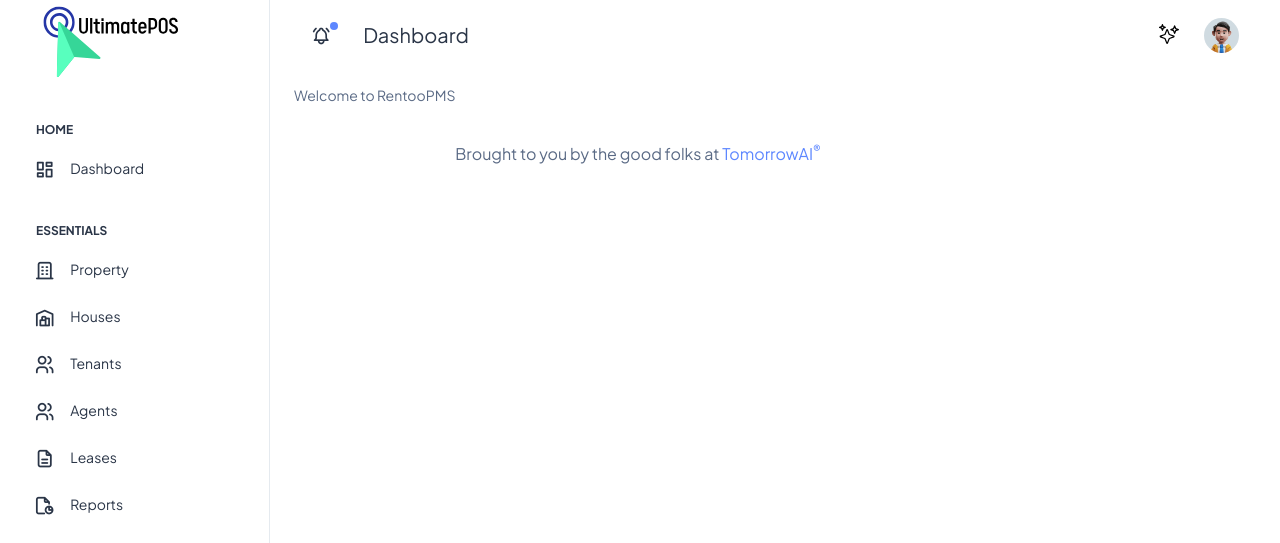
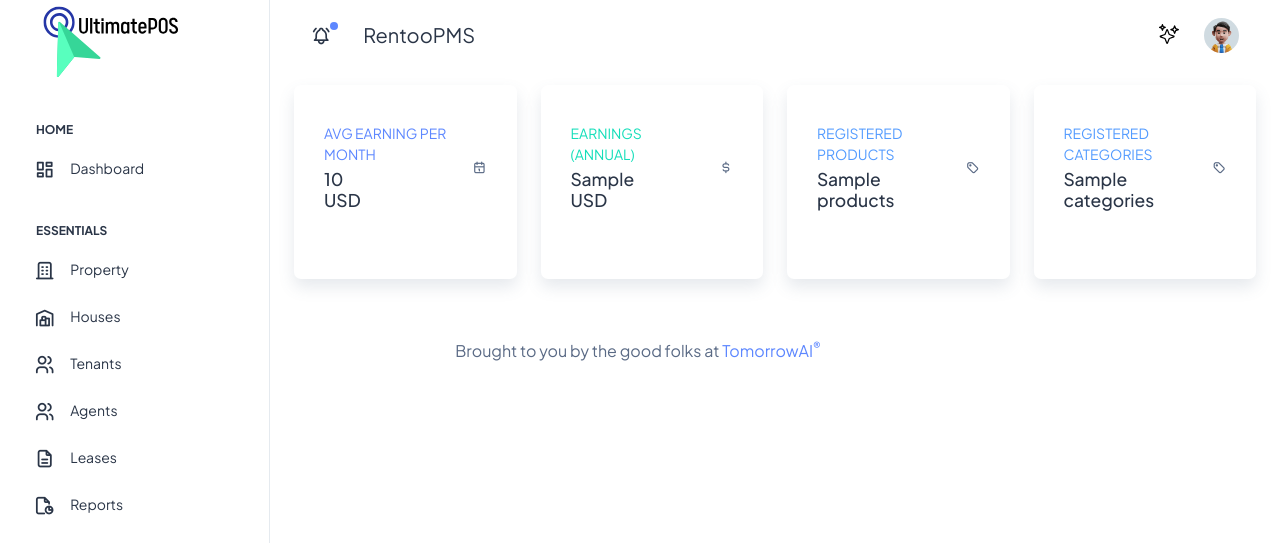
Before and after one commit to KagemaNjoroge/RentooBackend, a Django app: template templates/main/index.html in a window 1280 px wide. Shown: the top 543 px of the page. Run offline with Django 5.2, Linux system fonts and the light colour scheme; the template is opened without the code that fills it: most values are stand-ins (such as "Sample title", 1, 10 or a date in 2020); some libraries are stand-ins or nearby versions.

Commit message:
Add placeholder cards to display summary info such as unoccupied houses, money collected etc

```diff
--- a/templates/main/index.html
+++ b/templates/main/index.html
@@ -1,7 +1,108 @@
 {% extends "main/base.html" %}
 {% load static %}
-{% block title %}Dashboard{% endblock title %}
-{% block heading %}Dashboard{% endblock heading %}
+{% block title %}RentooPMS{% endblock title %}
+{% block heading %}RentooPMS{% endblock heading %}
 {% block content %}
-Welcome to RentooPMS
+<div class="row">
+    <!-- Earnings (Monthly) Card  -->
+    <div class="col-xl-3 col-md-6 mb-4">
+        <div class="card border-left-primary shadow h-100 py-2">
+            <div class="card-body">
+                <div class="row no-gutters align-items-center">
+                    <div class="col mr-2">
+                        <div class="text-xs font-weight-bold text-primary text-uppercase mb-1">
+                            Avg Earning per Month</div>
+                        <div class="h5 mb-0 font-weight-bold text-gray-800">
+                            <div id="avg_m">
+                                {{avg_month}}
+                            </div>
+                            <div id="currency">
+                                {{currency_symbol}}
+                            </div>
+                        </div>
+                    </div>
+                    <div class="col-auto">
+                        <i class="ti ti-calendar text-gray-600"></i>
+                    </div>
+                </div>
+            </div>
+        </div>
+    </div>
+
+    <!-- Earnings (Annual) Card  -->
+    <div class="col-xl-3 col-md-6 mb-4">
+        <div class="card border-left-success shadow h-100 py-2">
+            <div class="card-body">
+                <div class="row no-gutters align-items-center">
+                    <div class="col mr-2">
+                        <div class="text-xs font-weight-bold text-success text-uppercase mb-1">
+                            Earnings (Annual)</div>
+                        <div class="h5 mb-0 font-weight-bold text-gray-800">
+                            <div id="avg_a">
+                                {{annual_earnings}}
+                            </div>
+                            <div id="currency">
+                                {{currency_symbol}}
+                            </div>
+                        </div>
+                    </div>
+                    <div class="col-auto">
+                        <i class="ti ti-currency-dollar text-gray-600"></i>
+                    </div>
+                </div>
+            </div>
+        </div>
+    </div>
+
+    <!-- Products Card -->
+    <div class="col-xl-3 col-md-6 mb-4">
+        <div class="card border-left-info shadow h-100 py-2">
+            <div class="card-body">
+                <div class="row no-gutters align-items-center">
+                    <div class="col mr-2">
+                        <div class="text-xs font-weight-bold text-info text-uppercase mb-1">Registered Products
+                        </div>
+                        <div class="row no-gutters align-items-center">
+                            <div class="col-auto">
+                                <div class="h5 mb-0 mr-3 font-weight-bold text-gray-800">{{products}}</div>
+                            </div>
+                        </div>
+                    </div>
+                    <div class="col-auto">
+                        <i class="ti ti-tag fa-2x text-gray-600"></i>
+                    </div>
+                </div>
+            </div>
+        </div>
+    </div>
+
+    <!-- Categories Card -->
+    <div class="col-xl-3 col-md-6 mb-4">
+        <div class="card border-left-danger shadow h-100 py-2">
+            <div class="card-body">
+                <div class="row no-gutters align-items-center">
+                    <div class="col mr-2">
+                        <div class="text-xs font-weight-bold text-info text-uppercase mb-1">Registered Categories
+                        </div>
+                        <div class="row no-gutters align-items-center">
+                            <div class="col-auto">
+                                <div class="h5 mb-0 mr-3 font-weight-bold text-gray-800">{{categories}}</div>
+                            </div>
+                        </div>
+                    </div>
+                    <div class="col-auto">
+                        <i class="ti ti-tag text-gray-600"></i>
+                    </div>
+                </div>
+            </div>
+        </div>
+    </div>
+
+</div>
+
+
+
+
+
+
 {%endblock content%}
```
